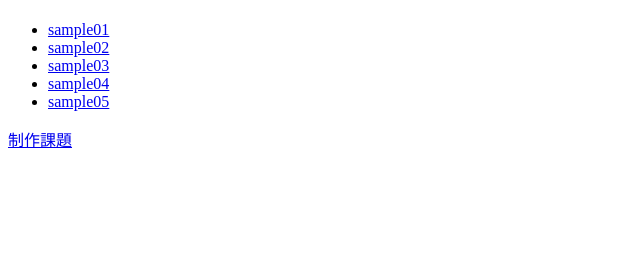
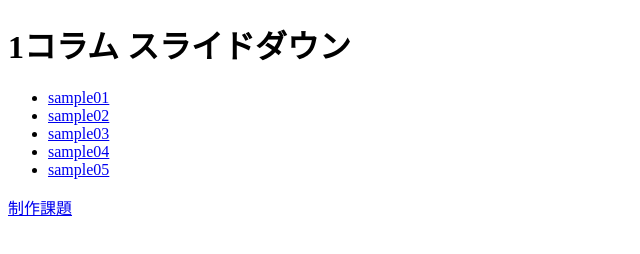
Before and after one commit to KUAD-XtechDesign/one-column-ga-ha-clam, a plain HTML site: page index.html in a window 1280 px wide. Shown: the whole page, without its empty margins (0-640 px from the left). Drawn offline with Linux system fonts and the light colour scheme.

Commit message:
最初の文を追加

```diff
--- a/index.html
+++ b/index.html
@@ -6,7 +6,7 @@
   <title>目次</title>
 </head>
 <body>
-  <h1></h1>
+  <h1>1コラム スライドダウン</h1>
 
   <ul>
     <li><a href="./sample/sample01.html">sample01</a></li>
```
